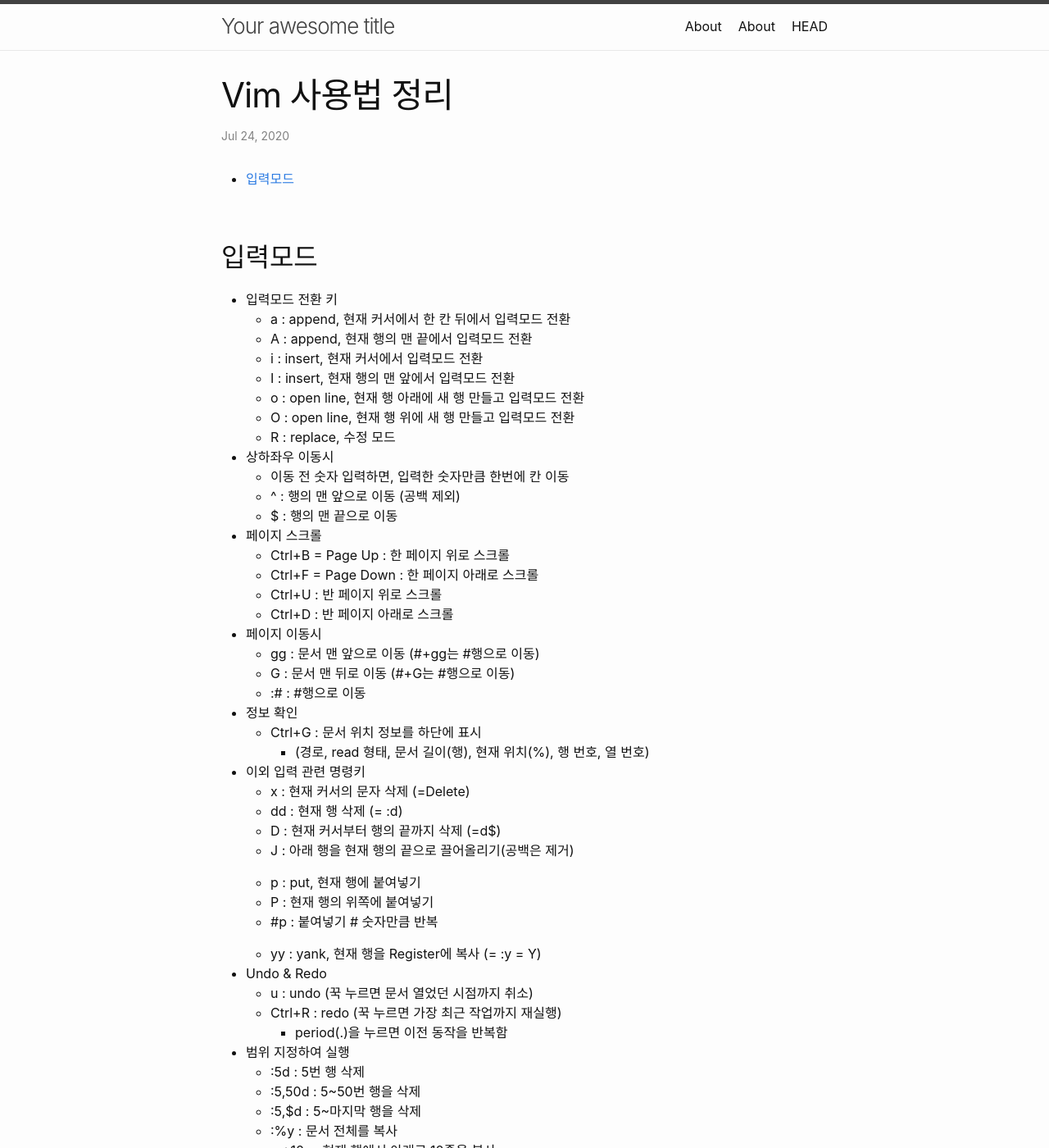
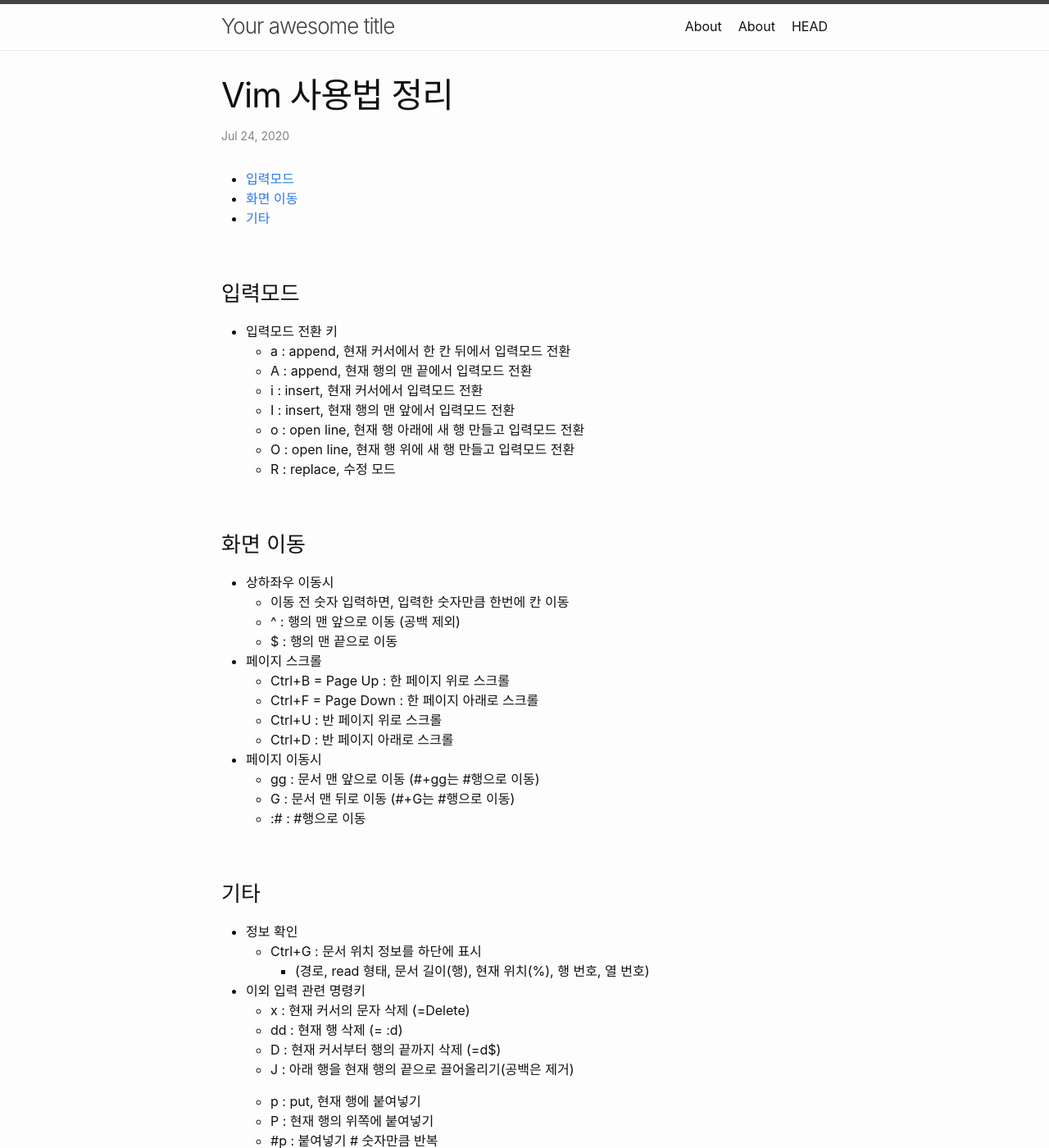
Before and after one commit to jaehoonkimm/jaehoonkimm.github.io, a Jekyll site: the page built from _posts/2020-07-24-vim-사용법-정리.md, in a window 1280 px wide and 1400 px high. Shown: the whole window at 82% size. Built offline with Jekyll 4.4.1, drawn with Linux system fonts in a browser that asks for light colours.

Commit message:
mod: edit contents of How-to-use-Vim post

```diff
--- a/_posts/2020-07-24-vim-사용법-정리.md
+++ b/_posts/2020-07-24-vim-사용법-정리.md
@@ -13,7 +13,8 @@ latex   : false
 * TOC
 {:toc}
 
-## 입력모드
+### 입력모드
+
 * 입력모드 전환 키
     * a : append, 현재 커서에서 한 칸 뒤에서 입력모드 전환
     * A : append, 현재 행의 맨 끝에서 입력모드 전환
@@ -22,22 +23,31 @@ latex   : false
     * o : open line, 현재 행 아래에 새 행 만들고 입력모드 전환
     * O : open line, 현재 행 위에 새 행 만들고 입력모드 전환
     * R : replace, 수정 모드
+
+### 화면 이동
+
 * 상하좌우 이동시
     * 이동 전 숫자 입력하면, 입력한 숫자만큼 한번에 칸 이동
     * ^ : 행의 맨 앞으로 이동 (공백 제외)
     * $ : 행의 맨 끝으로 이동
+
 * 페이지 스크롤
     * Ctrl+B = Page Up : 한 페이지 위로 스크롤
     * Ctrl+F = Page Down : 한 페이지 아래로 스크롤
     * Ctrl+U : 반 페이지 위로 스크롤
     * Ctrl+D : 반 페이지 아래로 스크롤
+
 * 페이지 이동시
     * gg : 문서 맨 앞으로 이동 (#+gg는 #행으로 이동)
     * G : 문서 맨 뒤로 이동 (#+G는 #행으로 이동)
     * :# : #행으로 이동
+
+### 기타
+
 * 정보 확인
     * Ctrl+G : 문서 위치 정보를 하단에 표시
         * (경로, read 형태, 문서 길이(행), 현재 위치(%), 행 번호, 열 번호)
+
 * 이외 입력 관련 명령키
     * x : 현재 커서의 문자 삭제 (=Delete)
     * dd : 현재 행 삭제 (= :d)
@@ -49,10 +59,12 @@ latex   : false
     * #p : 붙여넣기 # 숫자만큼 반복
 
     * yy : yank, 현재 행을 Register에 복사 (= :y = Y)
+
 * Undo & Redo
     * u : undo (꾹 누르면 문서 열었던 시점까지 취소)
     * Ctrl+R : redo (꾹 누르면 가장 최근 작업까지 재실행)
         * period(.)을 누르면 이전 동작을 반복함
+
 * 범위 지정하여 실행
     * :5d : 5번 행 삭제
     * :5,50d : 5~50번 행을 삭제
@@ -61,12 +73,14 @@ latex   : false
     * :.,+10y : 현재 행에서 아래로 10줄을 복사
     * :-5,+10d : 현재 행에서 위로 5행, 아래로 10행을 삭제(총 16행)
     * :20pu : 20번 행에 레지스터의 내용 붙여넣기
+
 * 메타 문자의 의미
     * . : 현재 행
     * $ : 마지막 행
     * +# : 현재 위치에서 #만큼 아래의 행
     * -# : 현재 위치에서 #만큼 위쪽의 행
     * % : 문서 전체
+
 * Visual Mode
     * v : 일반 비쥬얼 모드 실행 (현재 커서부터 block 지정)
     * V : 비쥬얼 라인 모드 실행 (현재 커서의 행부터 행 단위로 block 지정)
```
